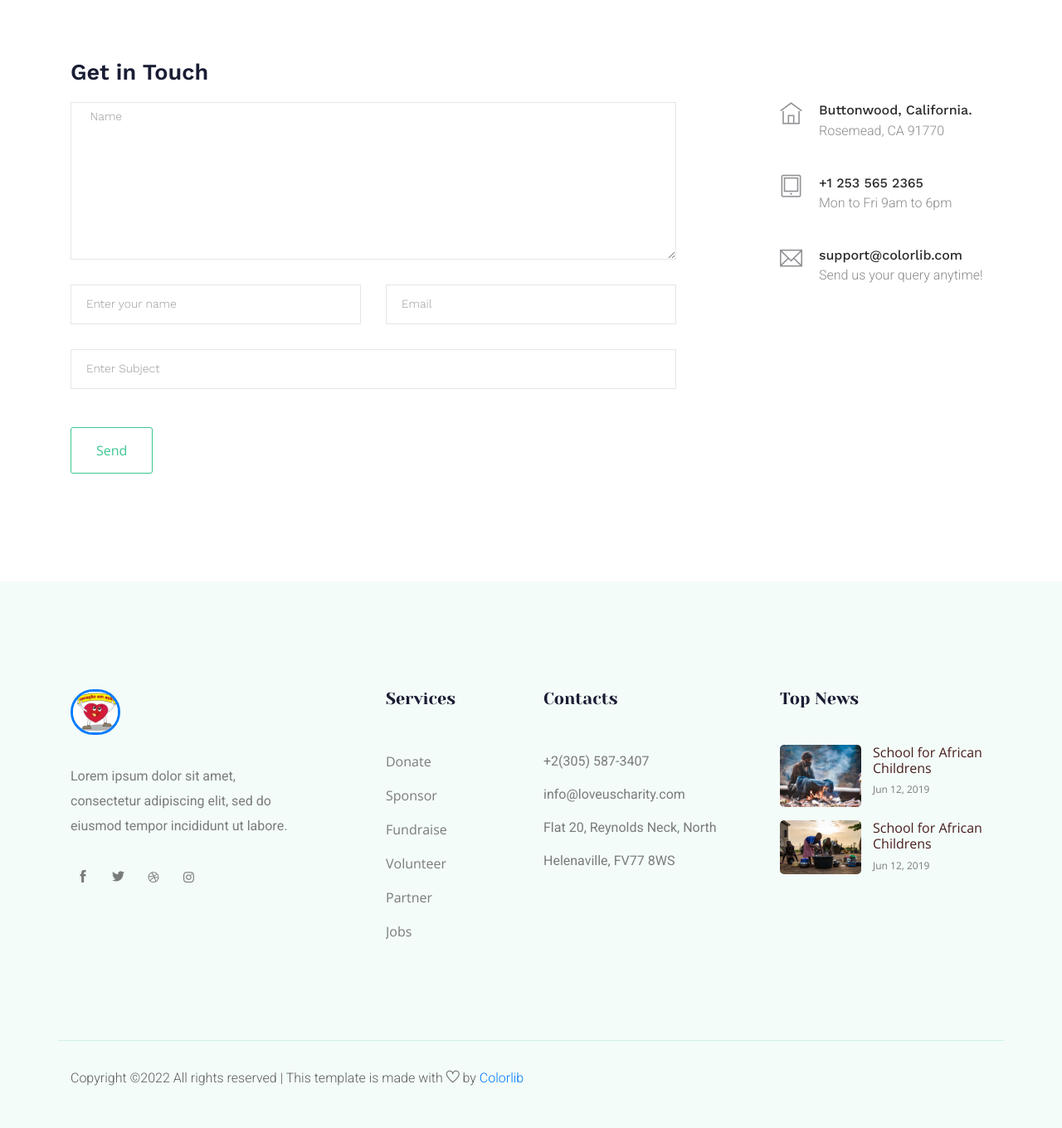
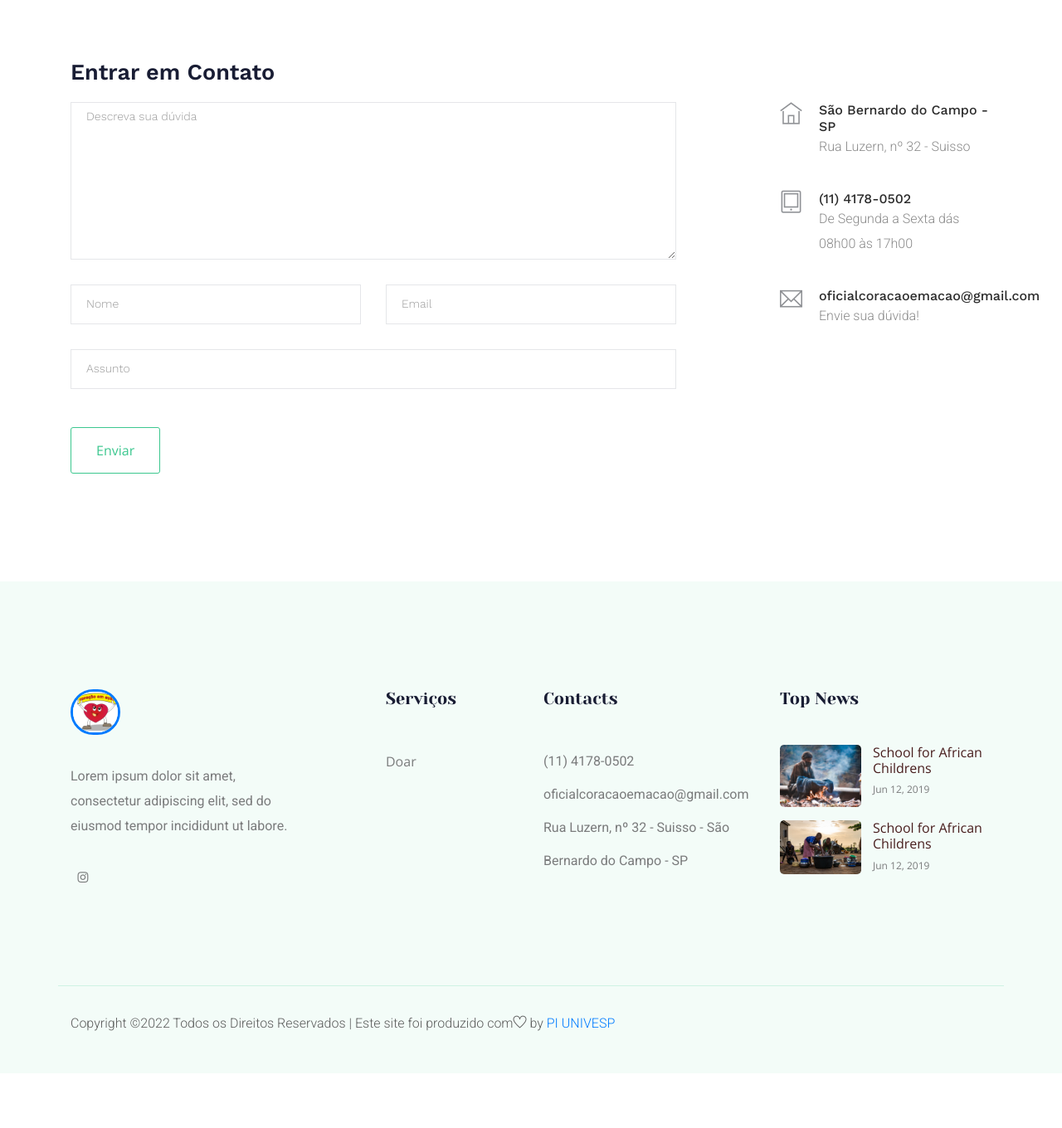
Before and after one commit to izaque93/projetoIntegrador, a Django app: page /contato in a window 1280 px wide. Shown: the part 1132-2492 px from the top of the page at 83% size. After the commit the page ends 2375 px from the top, so only its background shows below. Run offline with Django 4.2, Linux system fonts and the light colour scheme; some libraries are stand-ins or nearby versions.

Commit message:
Inserido e-mail e rede social

```diff
--- a/templates/contact.html
+++ b/templates/contact.html
@@ -55,13 +55,13 @@
                             <div class="short_contact_list">
                                 <ul>
                                     <li><a href="#"> <i class="fa fa-phone"></i> (11) 4178-0502</a></li>
-                                    <li><a href="#"> <i class="fa fa-envelope"></i>Yourmail@gmail.com</a></li>
+                                    <li><a href="mailto:oficialcoracaoemacao@gmail.com"> <i class="fa fa-envelope"></i>oficialcoracaoemacao@gmail.com</a></li>
                                 </ul>
                             </div>
                         </div>
                         <div class="col-xl-6 col-md-6 col-lg-4">
                             <div class="social_media_links d-none d-lg-block">
-                                <a href="#">
+                                <!--a href="#">
                                     <i class="fa fa-facebook"></i>
                                 </a>
                                 <a href="#">
@@ -72,6 +72,9 @@
                                 </a>
                                 <a href="#">
                                     <i class="fa fa-twitter"></i>
+                                </a-->
+                                <a href="https://instagram.com/oficialcoracaoemacao?igshid=YmMyMTA2M2Y=" target = "_blank">
+                                    <i class="fa fa-instagram"></i>
                                 </a>
                             </div>
                         </div>
@@ -179,19 +182,19 @@
 
                 <div class="row">
                     <div class="col-12">
-                        <h2 class="contact-title">Get in Touch</h2>
+                        <h2 class="contact-title">Entrar em Contato</h2>
                     </div>
                     <div class="col-lg-8">
                         <form class="form-contact contact_form" action="contact_process.php" method="post" id="contactForm" novalidate="novalidate">
                             <div class="row">
                                 <div class="col-12">
                                     <div class="form-group">
-                                        <textarea class="form-control w-100" name="message" id="message" cols="30" rows="9" onfocus="this.placeholder = ''" onblur="this.placeholder = 'Enter Message'" placeholder=" Name"></textarea>
+                                        <textarea class="form-control w-100" name="message" id="message" cols="30" rows="9" onfocus="this.placeholder = ''" onblur="this.placeholder = 'Enter Message'" placeholder="Descreva sua dúvida"></textarea>
                                     </div>
                                 </div>
                                 <div class="col-sm-6">
                                     <div class="form-group">
-                                        <input class="form-control valid" name="name" id="name" type="text" onfocus="this.placeholder = ''" onblur="this.placeholder = 'Enter your name'" placeholder="Enter your name">
+                                        <input class="form-control valid" name="name" id="name" type="text" onfocus="this.placeholder = ''" onblur="this.placeholder = 'Enter your name'" placeholder="Nome">
                                     </div>
                                 </div>
                                 <div class="col-sm-6">
@@ -201,12 +204,12 @@
                                 </div>
                                 <div class="col-12">
                                     <div class="form-group">
-                                        <input class="form-control" name="subject" id="subject" type="text" onfocus="this.placeholder = ''" onblur="this.placeholder = 'Enter Subject'" placeholder="Enter Subject">
+                                        <input class="form-control" name="subject" id="subject" type="text" onfocus="this.placeholder = ''" onblur="this.placeholder = 'Enter Subject'" placeholder="Assunto">
                                     </div>
                                 </div>
                             </div>
                             <div class="form-group mt-3">
-                                <button type="submit" class="button button-contactForm boxed-btn">Send</button>
+                                <button type="submit" class="button button-contactForm boxed-btn">Enviar</button>
                             </div>
                         </form>
                     </div>
@@ -214,22 +217,22 @@
                         <div class="media contact-info">
                             <span class="contact-info__icon"><i class="ti-home"></i></span>
                             <div class="media-body">
-                                <h3>Buttonwood, California.</h3>
-                                <p>Rosemead, CA 91770</p>
+                                <h3>São Bernardo do Campo - SP</h3>
+                                <p>Rua Luzern, nº 32 - Suisso</p>
                             </div>
                         </div>
                         <div class="media contact-info">
                             <span class="contact-info__icon"><i class="ti-tablet"></i></span>
                             <div class="media-body">
-                                <h3>+1 253 565 2365</h3>
-                                <p>Mon to Fri 9am to 6pm</p>
+                                <h3>(11) 4178-0502</h3>
+                                <p>De Segunda a Sexta dás 08h00 às 17h00</p>
                             </div>
                         </div>
                         <div class="media contact-info">
                             <span class="contact-info__icon"><i class="ti-email"></i></span>
                             <div class="media-body">
-                                <h3>support@colorlib.com</h3>
-                                <p>Send us your query anytime!</p>
+                                <h3>oficialcoracaoemacao@gmail.com</h3>
+                                <p>Envie sua dúvida!</p>
                             </div>
                         </div>
                     </div>
@@ -247,7 +250,7 @@
                     <div class="col-xl-4 col-md-6 col-lg-4 ">
                         <div class="footer_widget">
                             <div class="footer_logo">
-                                <a href="{% url 'index' %}">
+                                <a href="#">
                                     <img class = "photo" src="{% static 'img/logo1.png' %}" alt="">
                                 </a>
                             </div>
@@ -255,7 +258,7 @@
                             </p>
                             <div class="socail_links">
                                 <ul>
-                                    <li>
+                                    <!--li>
                                         <a href="#">
                                             <i class="ti-facebook"></i>
                                         </a>
@@ -269,9 +272,9 @@
                                         <a href="#">
                                             <i class="fa fa-dribbble"></i>
                                         </a>
-                                    </li>
+                                    </li-->
                                     <li>
-                                        <a href="#">
+                                        <a href="https://instagram.com/oficialcoracaoemacao?igshid=YmMyMTA2M2Y=" target = "_blank">
                                             <i class="fa fa-instagram"></i>
                                         </a>
                                     </li>
@@ -283,15 +286,15 @@
                     <div class="col-xl-2 col-md-6 col-lg-2">
                         <div class="footer_widget">
                             <h3 class="footer_title">
-                                Services
+                                Serviços
                             </h3>
                             <ul class="links">
-                                <li><a href="#">Donate</a></li>
-                                <li><a href="#">Sponsor</a></li>
+                                <li><a href="{% url 'doacoes' %}">Doar</a></li>
+                                <!--li><a href="#">Sponsor</a></li>
                                 <li><a href="#">Fundraise</a></li>
                                 <li><a href="#">Volunteer</a></li>
                                 <li><a href="#">Partner</a></li>
-                                <li><a href="#">Jobs</a></li>
+                                <li><a href="#">Jobs</a></li-->
                             </ul>
                         </div>
                     </div>
@@ -301,10 +304,10 @@
                                 Contacts
                             </h3>
                             <div class="contacts">
-                                <p>+2(305) 587-3407 <br>
-                                    info@loveuscharity.com <br>
-                                    Flat 20, Reynolds Neck, North
-                                    Helenaville, FV77 8WS
+                                <p>(11) 4178-0502 <br>
+                                    oficialcoracaoemacao@gmail.com <br>
+                                    Rua Luzern, nº 32 - Suisso - São
+                                    Bernardo do Campo - SP
                                 </p>
                             </div>
                         </div>
@@ -318,7 +321,7 @@
                                 <li>
                                     <div class="thumb">
                                         <a href="#">
-                                            <img src="img/news/news_1.png" alt="">
+                                            <img src="{% static 'img/news/news_1.png' %}" alt="">
                                         </a>
                                     </div>
                                     <div class="info">
@@ -332,7 +335,7 @@
                                 <li>
                                     <div class="thumb">
                                         <a href="#">
-                                            <img src="img/news/news_2.png" alt="">
+                                            <img src="{% static 'img/news/news_2.png' %}" alt="">
                                         </a>
                                     </div>
                                     <div class="info">
@@ -356,7 +359,7 @@
                     <div class="col-xl-12">
                         <p class="copy_right text-center">
                             <p><!-- Link back to Colorlib can't be removed. Template is licensed under CC BY 3.0. -->
-  Copyright &copy;<script>document.write(new Date().getFullYear());</script> All rights reserved | This template is made with <i class="ti-heart" aria-hidden="true"></i> by <a href="https://colorlib.com" target="_blank">Colorlib</a>
+  Copyright &copy;<script>document.write(new Date().getFullYear());</script> Todos os Direitos Reservados | Este site foi produzido com<i class="ti-heart" aria-hidden="true"></i> by <a href="https://univesp.br" target="_blank">PI UNIVESP</a>
   <!-- Link back to Colorlib can't be removed. Template is licensed under CC BY 3.0. --></p>
                         </p>
                     </div>
--- a/templates/index.html
+++ b/templates/index.html
@@ -20,7 +20,7 @@
                             <div class="short_contact_list">
                                 <ul>
                                     <li><a href="#"> <i class="fa fa-phone"></i> (11) 4178-0502</a></li>
-                                    <li><a href="mailto:willartes@gmail.com"> <i class="fa fa-envelope"></i>contato@coracaoemacao.com.br</a></li>
+                                    <li><a href="mailto:oficialcoracaoemacao@gmail.com"> <i class="fa fa-envelope"></i>oficialcoracaoemacao@gmail.com</a></li>
                                 </ul>
                             </div>
                         </div>
```
Also changed, not shown: templates/About.html (+20 -17 lines), templates/Cause.html (+5 -5 lines), templates/account.html (+26 -23 lines), templates/accountCep.html (+20 -17 lines), templates/doacoes.html (+12 -9 lines), static/css/style.css.
